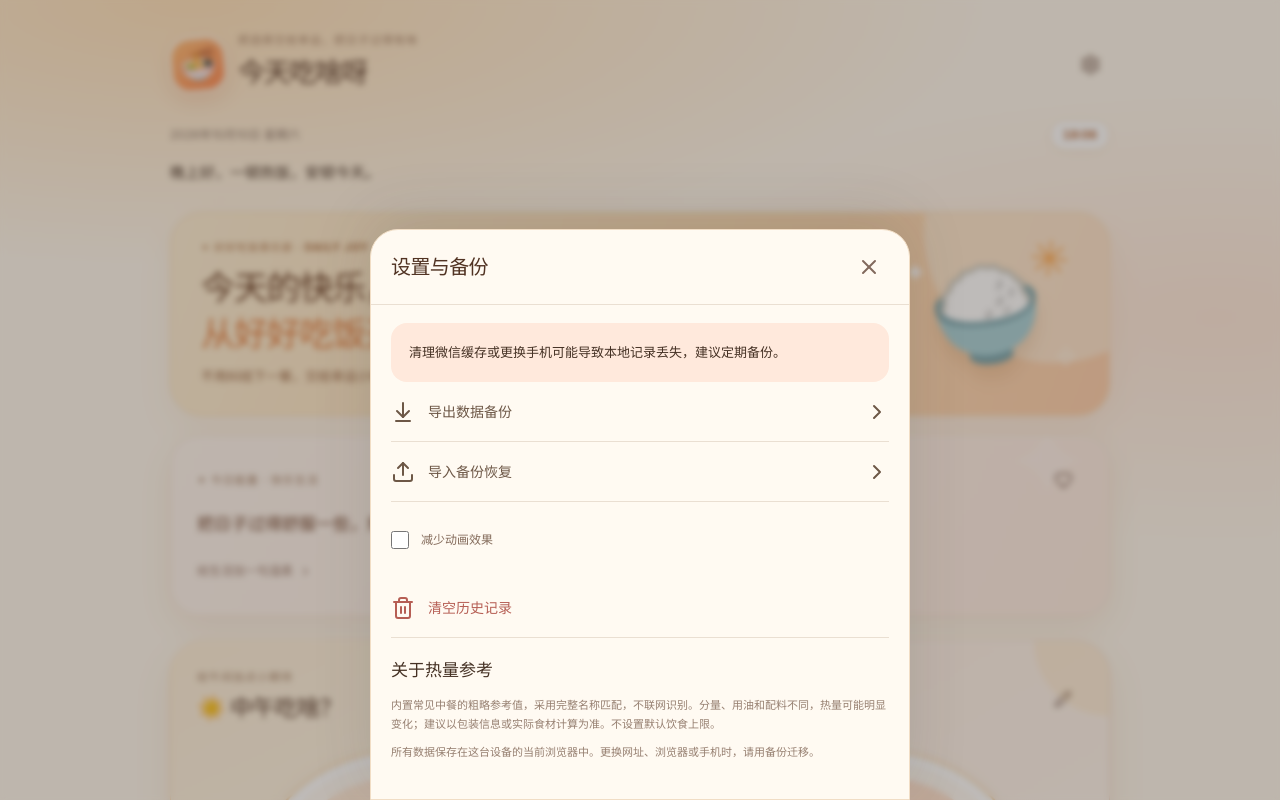
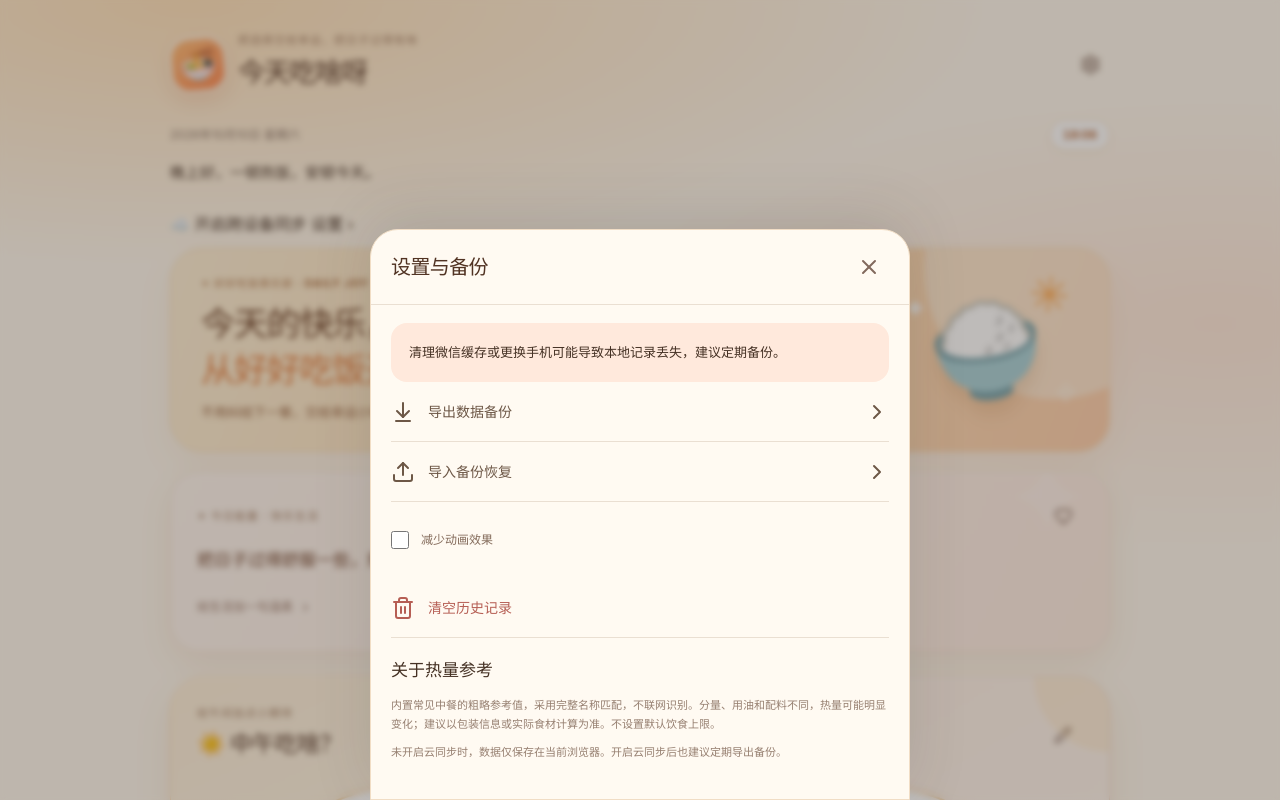
Before and after one commit to 13DADFF/today-food, a React (Vite) app in the folder 今天吃啥呀-完整项目/today-food/: page / in a window 1280 px wide. Both pictures are taken after a click on the button 1090 px from the left and 64 px from the top of the page. Shown: the top 800 px of the page. Built offline with nearby package versions, Linux system fonts and the light colour scheme.

Commit message:
Integrate email cloud sync settings and protect existing local records

```diff
--- a/今天吃啥呀-完整项目/today-food/src/App.tsx
+++ b/今天吃啥呀-完整项目/today-food/src/App.tsx
@@ -1,3 +1,4 @@
+import CloudSync from "./CloudSync";
 import Wheel from "./Wheel";
 import { useEffect, useRef, useState } from "react";
 import { AnimatePresence, motion, useReducedMotion } from "motion/react";
@@ -308,6 +309,7 @@ export default function App() {
               : "晚上好，一顿热饭，安顿今天。"}
         </p>
       </header>
+      <CloudSync state={state} setState={setState} />
       <div className="hero-intro" aria-label="今日饮食小鼓励"><div className="hero-copy"><span className="hero-kicker">✦ 好好吃饭俱乐部 · DAILY JOY</span><h2>今天的快乐，<br /><em>从好好吃饭开始。</em></h2><p>不用纠结下一餐，交给幸运小转盘吧！</p></div><div className="hero-art" aria-hidden="true"><span className="hero-sun">✳</span><span className="hero-bowl">🍚</span><span className="hero-spark">✦</span><span className="hero-spark-two">✧</span></div></div>
       {(recordedDays >= 3 || surpriseToday) && <aside className="gentle-surprise" aria-label="今日小惊喜"><span aria-hidden="true">{recordedDays >= 3 ? "🏅" : "💌"}</span><p>{recordedDays >= 3 ? `已经在 ${recordedDays} 天留下好好吃饭的记录啦，每一份用心都值得被看见。` : "偷偷送你一颗小星星：今天也值得吃一顿喜欢的饭。"}<small>来自小饭团的悄悄话 ✨</small></p></aside>}
       <motion.section
@@ -973,7 +975,7 @@ export default function App() {
                       内置常见中餐的粗略参考值，采用完整名称匹配，不联网识别。分量、用油和配料不同，热量可能明显变化；建议以包装信息或实际食材计算为准。不设置默认饮食上限。
                     </p>
                     <p className="hint">
-                      所有数据保存在这台设备的当前浏览器中。更换网址、浏览器或手机时，请用备份迁移。
+                      未开启云同步时，数据仅保存在当前浏览器。开启云同步后也建议定期导出备份。
                     </p>
                   </>
                 )}
```
